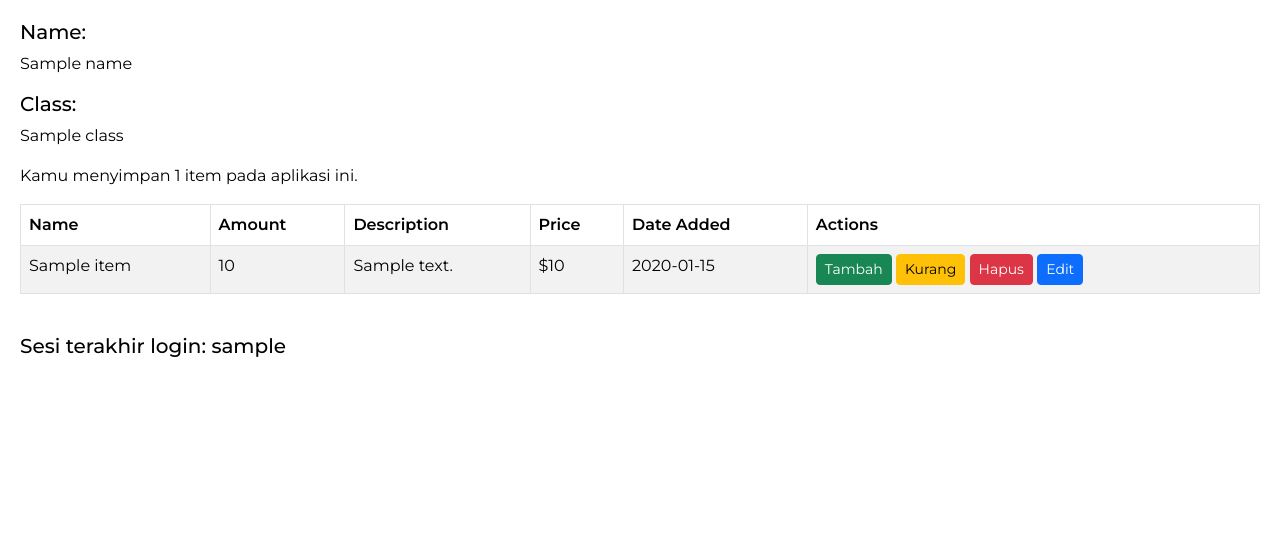
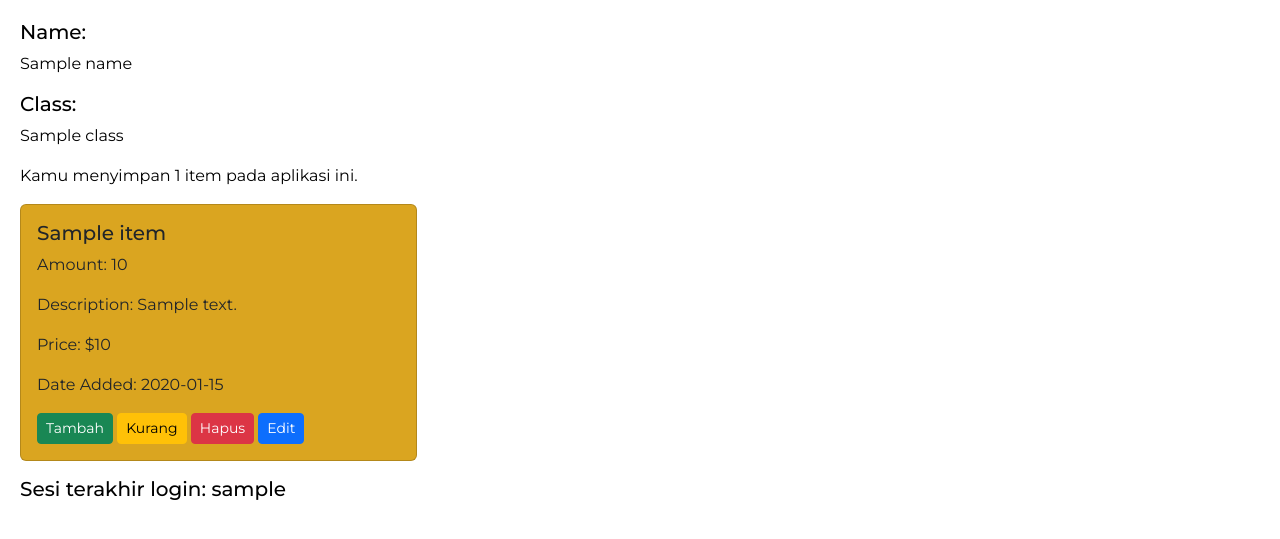
Before and after one commit to shanahandnlf/hanshop, a Django app: template main/templates/main.html in a window 1280 px wide. Shown: the part 56-595 px from the top of the page. Run offline with Django 4.2, Linux system fonts and the light colour scheme; tables that the repository leaves empty hold one stand-in row (values such as "Sample post"); the template is opened without the code that fills it: values that come from a table or form of the project are taken from there, most other values are stand-ins (such as "Sample title", 1, 10 or a date in 2020).

Commit message:
tugas 5 selesai

```diff
--- a/main/templates/main.html
+++ b/main/templates/main.html
@@ -1,14 +1,4 @@
 {% extends 'base.html' %}
-
-<head>
-    <style>
-        /* Add the CSS for styling the last row here */
-        .last-row {
-            background-color: #ffcccb !important; /* Set the background color for the last row */
-            color: #333 !important;/* Set the text color for the last row */
-        }
-    </style>
-</head>
 
 {% block content %}
     <h5>Name:</h5>
@@ -21,44 +11,38 @@
 
         {% comment %} Berikut cara memperlihatkan data produk di bawah baris ini {% endcomment %}
 
-        <p>Kamu menyimpan {{total_amount}} item pada aplikasi ini.</p> <!-- Pesan yang ditambahkan -->
+        <p>Kamu menyimpan {{total_amount}} item pada aplikasi ini.</p>
+        <div class="row">
+            {% for item in items %}
+                <div class="col-md-4 mb-3{% if forloop.last %} last-card{% endif %}">
+                    <div class="card custom-card">
+                        <div class="card-body">
+                            <h5 class="card-title">{{ item.name }}</h5>
+                            <p class="card-text">Amount: {{ item.amount }}</p>
+                            <p class="card-text">Description: {{ item.description }}</p>
+                            <p class="card-text">Price: ${{ item.price }}</p>
+                            <p class="card-text">Date Added: {{ item.date_added|date:"Y-m-d" }}</p>
+                            <a href="{% url 'main:add_item' item.id %}" class="btn btn-success btn-sm">Tambah</a>
+                            <a href="{% url 'main:subtract_item' item.id %}" class="btn btn-warning btn-sm">Kurang</a>
+                            <a href="{% url 'main:delete_item' item.id %}" class="btn btn-danger btn-sm">Hapus</a>
+                            <a href="{% url 'main:edit_item' item.id %}" class="btn btn-primary btn-sm">Edit</a>
+                        </div>
+                    </div>
+                </div>
+            {% endfor %}
+        </div>
 
-        <table class="table table-striped table-bordered">
-            <thead>
-                <tr>
-                    <th>Name</th>
-                    <th>Amount</th>
-                    <th>Description</th>
-                    <th>Price</th>
-                    <th>Date Added</th>
-                    <th>Actions</th>
-                </tr>
-            </thead>
-            <tbody>
-                {% for item in items %}
-                <tr {% if forloop.last %}class="last-item"{% endif %}>
-                    <td>{{ item.name }}</td>
-                    <td>{{ item.amount }}</td>
-                    <td>{{ item.description }}</td>
-                    <td>${{ item.price }}</td>
-                    <td>{{ item.date_added|date:"Y-m-d" }}</td>
-                    <td>
-                        <a href="{% url 'main:add_item' item.id %}" class="btn btn-success btn-sm">Tambah</a>
-                        <a href="{% url 'main:subtract_item' item.id %}" class="btn btn-warning btn-sm">Kurang</a>
-                        <a href="{% url 'main:delete_item' item.id %}" class="btn btn-danger btn-sm">Hapus</a>
-                        <a href="{% url 'main:edit_item' item.id %}" class="btn btn-primary btn-sm">Edit</a>
-                    </td>
-                </tr>
-                {% endfor %}
-            </tbody>
-        </table>
-    <br />
+        <style>
+            .custom-card {
+                height: 100%; /* Set a fixed height for all cards */
+            }
+            .last-card .card {
+                background-color: goldenrod;
+            }
+        </style>
 
-    <!-- <a href="{% url 'main:create_item' %}">
-        <button>
-            Add New Item
-        </button>
-    </a> -->
+
+
 
 
     <h5>Sesi terakhir login: {{ last_login }}</h5>
```
Also changed, not shown: README.md.
